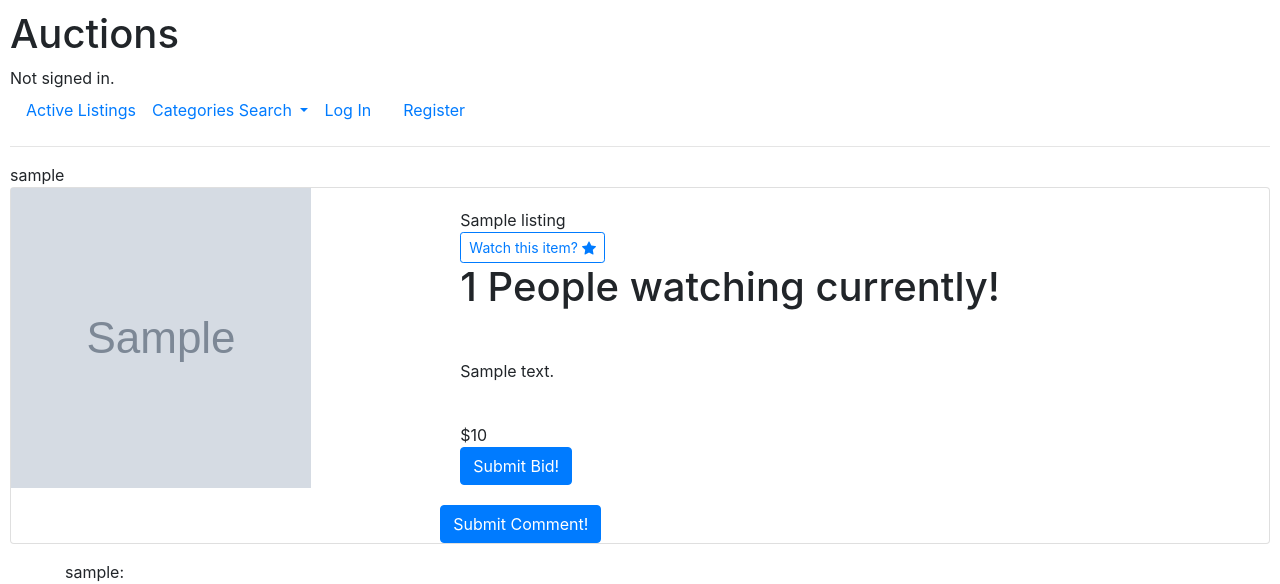
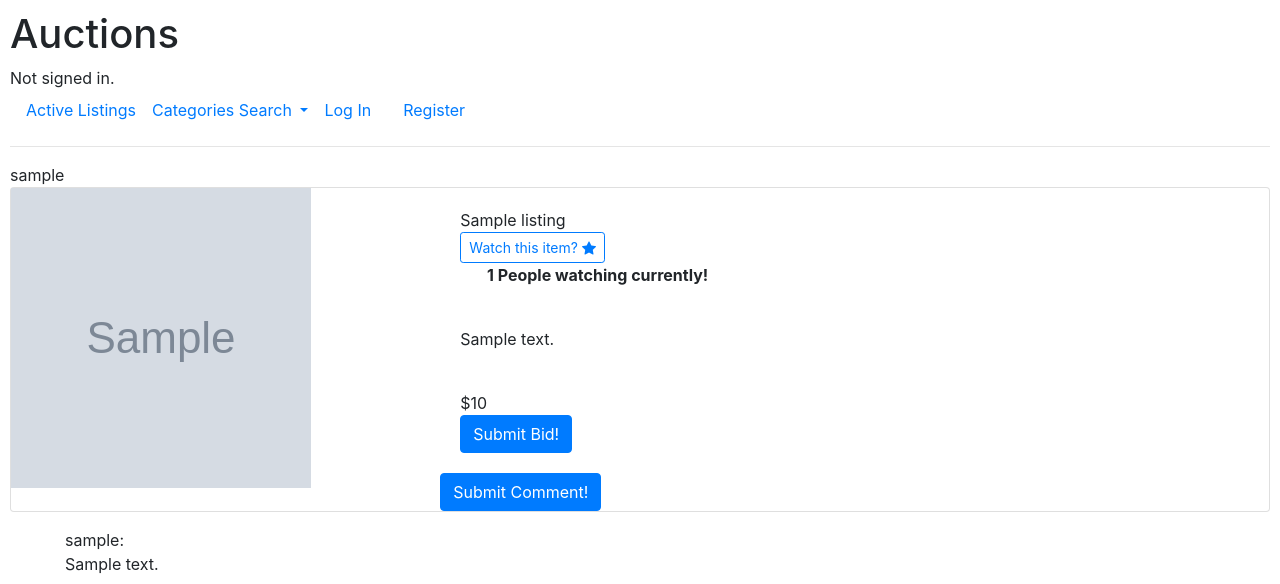
Before and after one commit to NearBee/Commerce, a Django app: page /listing/1 in a window 1280 px wide. Shown: the top 584 px of the page. Run offline with Django 3.2, Linux system fonts and the light colour scheme; tables that the repository leaves empty hold one stand-in row (values such as "Sample post"); grey boxes marked "Sample" are stand-in pictures; some libraries are stand-ins or nearby versions.

Commit message:
More bootstrapping

```diff
--- a/commerce/auctions/templates/auctions/listing.html
+++ b/commerce/auctions/templates/auctions/listing.html
@@ -31,8 +31,10 @@
                         this item?
                         <i class="bi bi-star-fill"></i>
                     </button>
-                    <h1>{{ watchlist_number }} People watching currently!</h1>
                 </form>
+                <div class="col-md-4 text-right">
+                    <b>{{ watchlist_number }} People watching currently!</b>
+                </div>
             </div>
             <div class="card-body">
                 {{ listing.item_description }}
```
